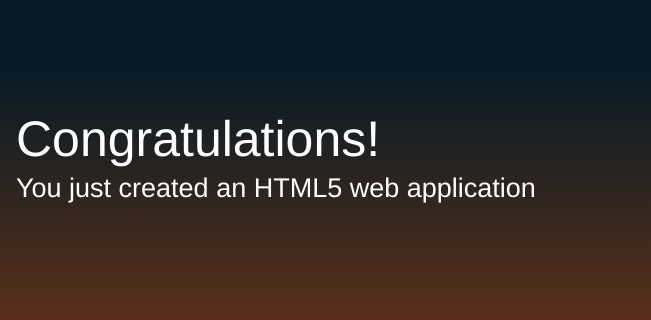
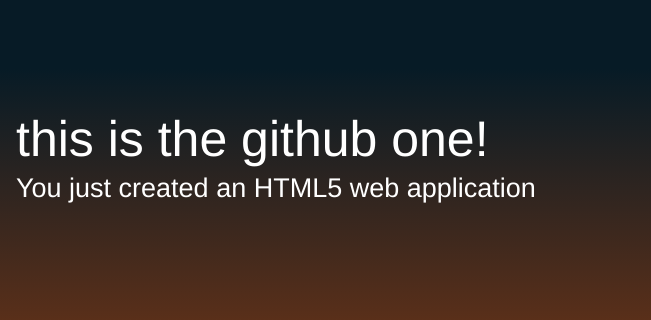
Before and after one commit to thebreu/githubProject, a plain HTML site: page webpage/index.html in a window 1280 px wide. Shown: the part 171-491 px from the top of the page, 629-1280 px from the left. Drawn offline with Linux system fonts and the light colour scheme.

Commit message:
github init commit

```diff
--- a/webpage/index.html
+++ b/webpage/index.html
@@ -58,7 +58,7 @@
         <div class="message">
             <a class="twitter-link" href="http://twitter.com/home/?status=I%20created%20a%20project%20with%20AWS%20CodeStar!%20%23AWS%20%23AWSCodeStar%20https%3A%2F%2Faws.amazon.com%2Fcodestar"><img src="img/tweet.svg" /></a>
             <div class="text">
-                <h1>Congratulations!</h1>
+                <h1>this is the github one!</h1>
                 <h2>You just created an HTML5 web application</h2>
             </div>
         </div>
```
